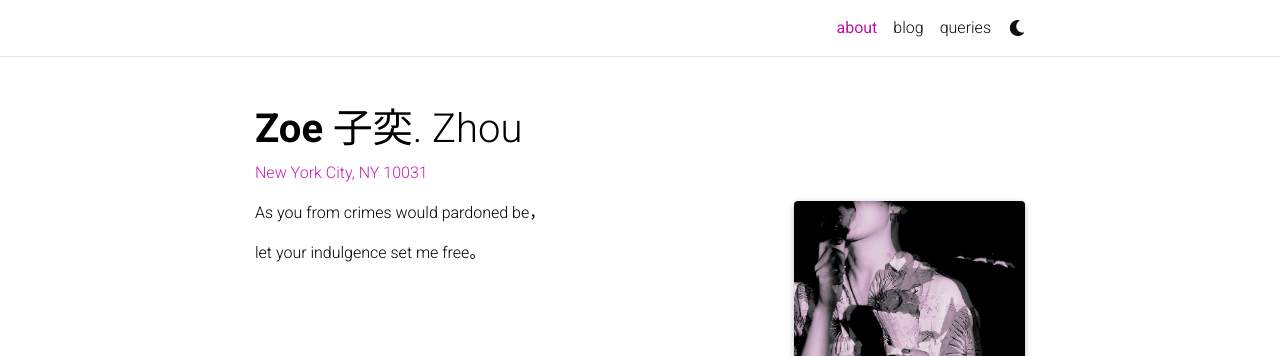
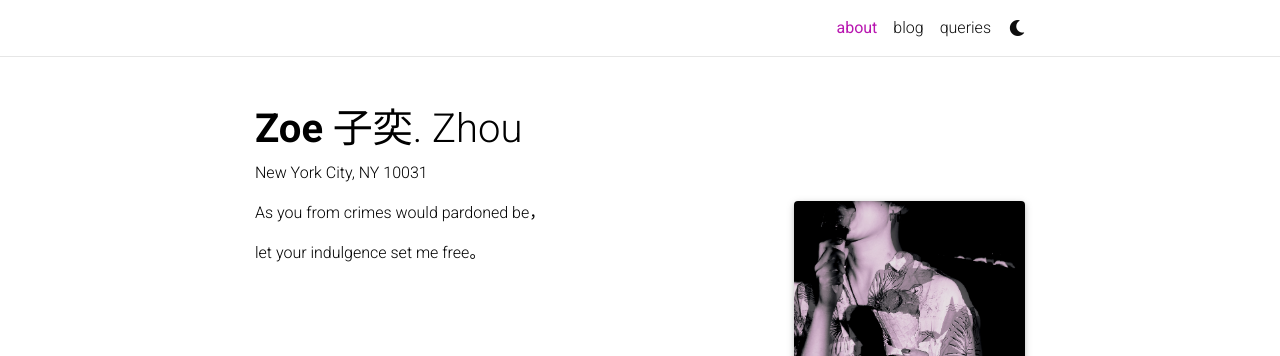
Before and after one commit to Zoewhat/Zoewhat.github.io, a Jekyll site: the page built from _pages/about.md, in a window 1280 px wide. Shown: the top 356 px of the page. Built offline with Jekyll 4.4.1, drawn with Linux system fonts in a browser that asks for light colours; full-size pictures stand in for the smaller copies a plugin makes; comment, search, counter and statistics services are not loaded; a style sheet for code colours, icons or effects is not loaded.

Commit message:
Update about.md

```diff
--- a/_pages/about.md
+++ b/_pages/about.md
@@ -2,7 +2,7 @@
 layout: about
 title: about
 permalink: /
-subtitle: <span style="color:#c420b8;">New York City, NY 10031</span>
+subtitle: New York City, NY 10031
 
 profile:
   align: right
```
